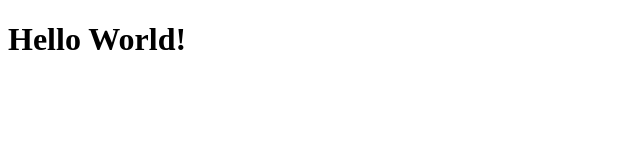
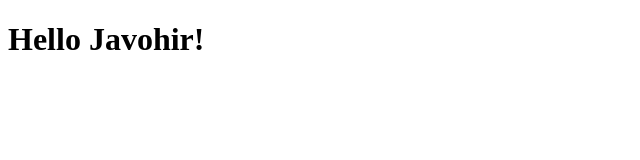
Before and after one commit to JavohirBerdiyev/test_git, a plain HTML site: page index.html in a window 1280 px wide. Shown: the full height of the page, 0-640 px from the left. Drawn offline with Linux system fonts and the light colour scheme.

Commit message:
heading changed

```diff
--- a/index.html
+++ b/index.html
@@ -7,6 +7,6 @@
   <title>Document</title>
 </head>
 <body>
-  <h1>Hello World!</h1>
+  <h1>Hello Javohir!</h1>
 </body>
 </html>
```
